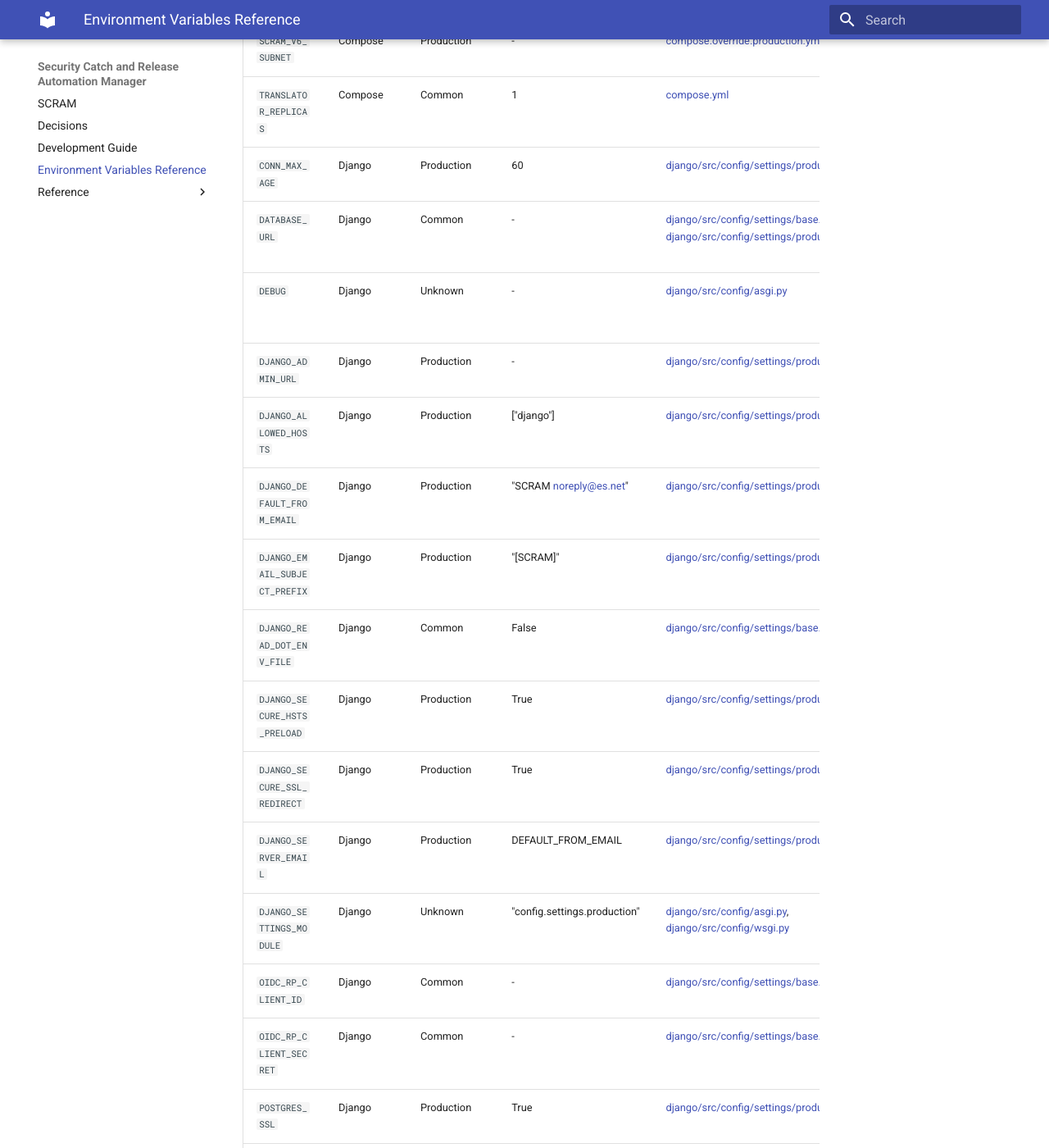
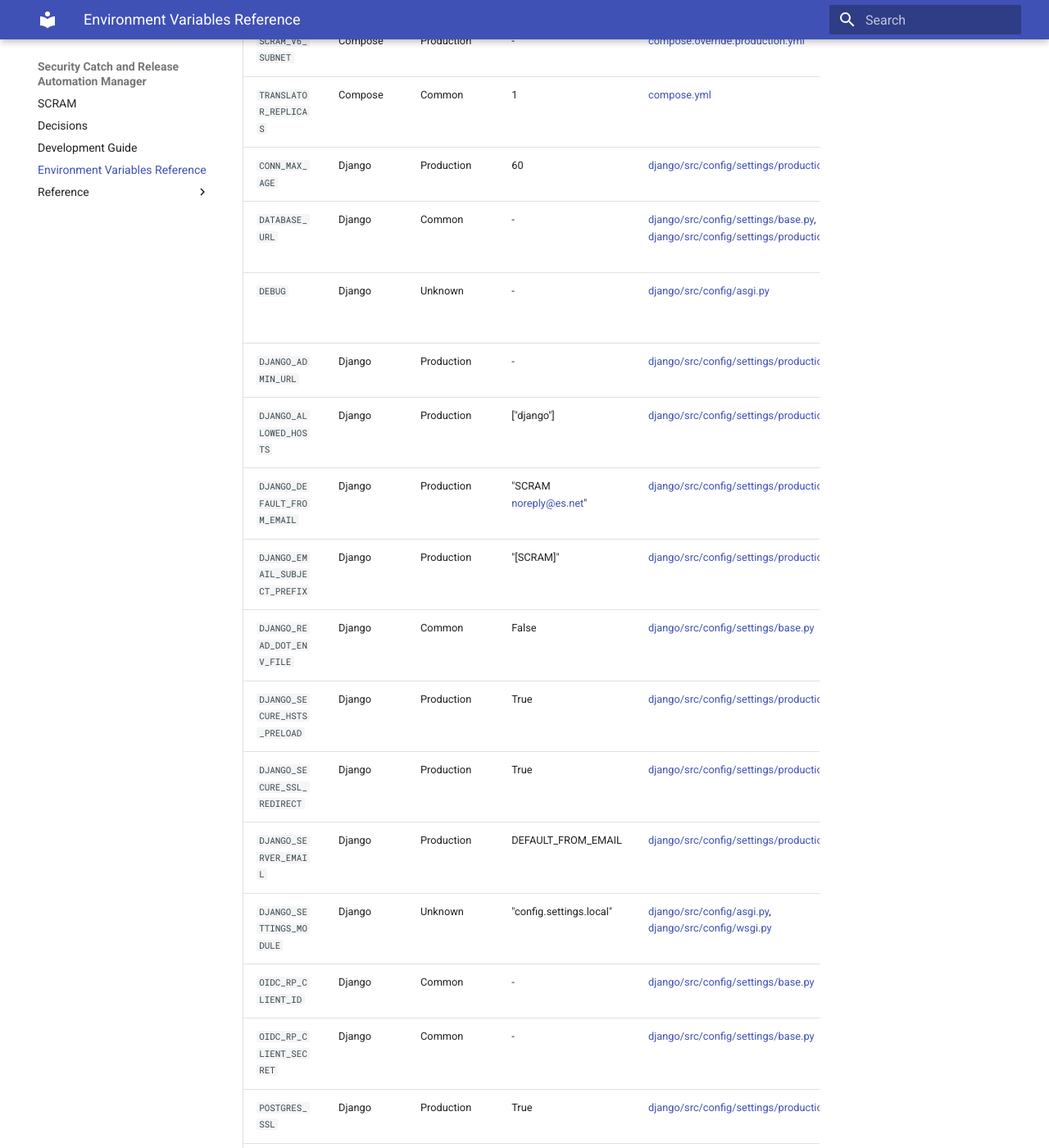
Before and after one commit to esnet-security/SCRAM, an MkDocs documentation site: the page built from docs/environment_variables.md, in a window 1280 px wide and 1400 px high, scrolled down 1422 px. Shown: the whole window at 82% size. Built offline with MkDocs 1.6.1 and Material for MkDocs 9.7.7, drawn with Linux system fonts in a browser that asks for light colours.

Commit message:
fix(ci): update enviroment_variables.md to fix commit hooks

```diff
--- a/docs/environment_variables.md
+++ b/docs/environment_variables.md
@@ -34,7 +34,7 @@ To update, run `make update-env-docs`.
 | `DJANGO_SECURE_HSTS_PRELOAD` | Django | Production | True | [django/src/config/settings/production.py](file://django/src/config/settings/production.py) | https docs.djangoproject.com/en/dev/ref/settings secure-hsts-preload |
 | `DJANGO_SECURE_SSL_REDIRECT` | Django | Production | True | [django/src/config/settings/production.py](file://django/src/config/settings/production.py) | https docs.djangoproject.com/en/dev/ref/settings secure-ssl-redirect |
 | `DJANGO_SERVER_EMAIL` | Django | Production | DEFAULT_FROM_EMAIL | [django/src/config/settings/production.py](file://django/src/config/settings/production.py) | https docs.djangoproject.com/en/dev/ref/settings server-email |
-| `DJANGO_SETTINGS_MODULE` | Django | Unknown | "config.settings.production" | [django/src/config/asgi.py](file://django/src/config/asgi.py), [django/src/config/wsgi.py](file://django/src/config/wsgi.py) | If DJANGO_SETTINGS_MODULE is unset, default to the local settings |
+| `DJANGO_SETTINGS_MODULE` | Django | Unknown | "config.settings.local" | [django/src/config/asgi.py](file://django/src/config/asgi.py), [django/src/config/wsgi.py](file://django/src/config/wsgi.py) | If DJANGO_SETTINGS_MODULE is unset, default to the local settings |
 | `OIDC_RP_CLIENT_ID` | Django | Common | - | [django/src/config/settings/base.py](file://django/src/config/settings/base.py) | - |
 | `OIDC_RP_CLIENT_SECRET` | Django | Common | - | [django/src/config/settings/base.py](file://django/src/config/settings/base.py) | - |
 | `POSTGRES_SSL` | Django | Production | True | [django/src/config/settings/production.py](file://django/src/config/settings/production.py) | - |
```
Also changed, not shown: other parts of docs/environment_variables.md (+1 -1 lines).
